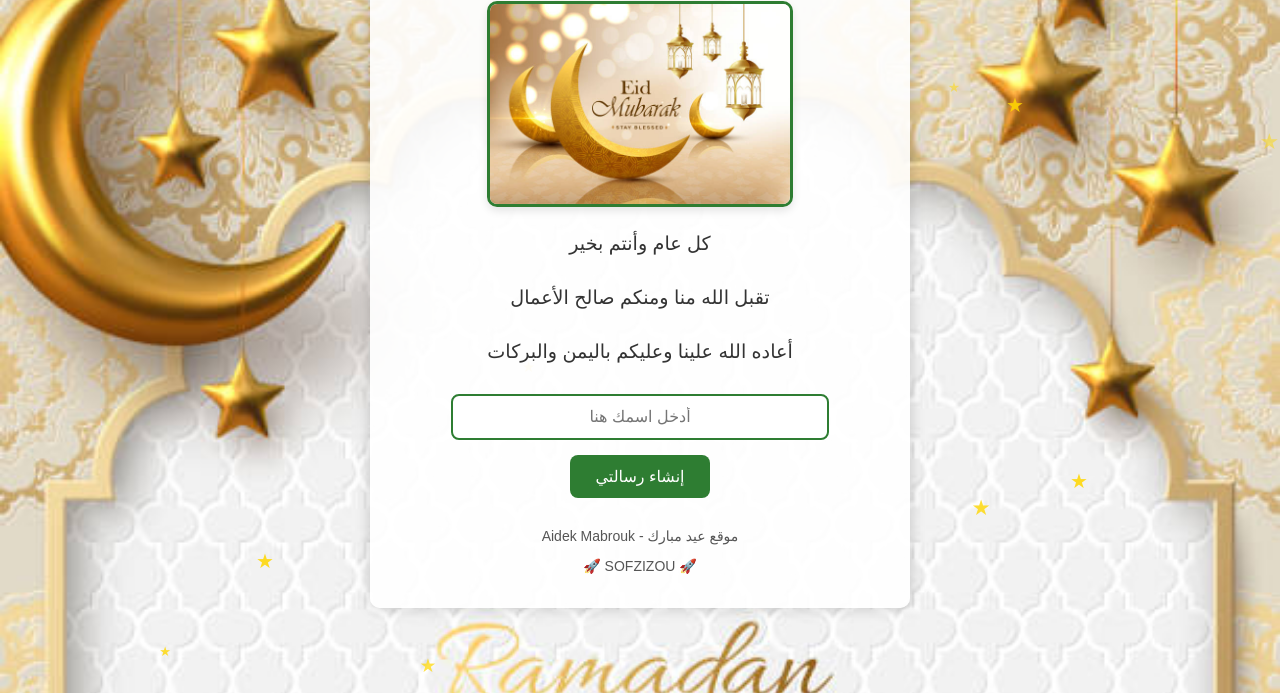
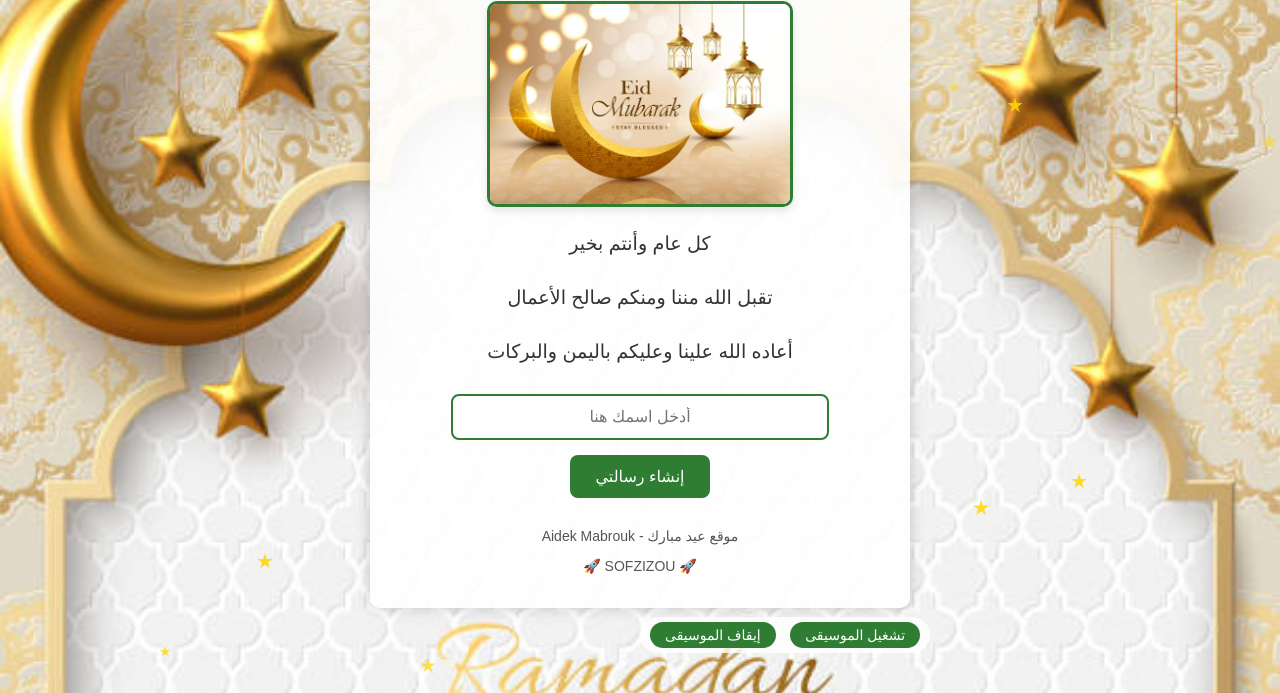
Before and after one commit to sofzizou31/github.io, a plain HTML site: page index.html in a window 1280 px wide. Shown: the part 127-820 px from the top of the page. Drawn offline with nearby package versions, Linux system fonts and the light colour scheme.

Commit message:
Update index.html

```diff
--- a/index.html
+++ b/index.html
@@ -123,9 +123,43 @@
             from { opacity: 0.3; }
             to { opacity: 1; }
         }
+
+        /* Contrôles musique */
+        .music-controls {
+            position: fixed;
+            bottom: 20px;
+            left: 50%;
+            transform: translateX(-50%);
+            z-index: 100;
+            background: rgba(255,255,255,0.8);
+            padding: 5px;
+            border-radius: 20px;
+        }
+
+        .music-controls button {
+            background-color: #2e7d32;
+            color: white;
+            border: none;
+            padding: 5px 15px;
+            margin: 0 5px;
+            border-radius: 20px;
+            cursor: pointer;
+            font-size: 14px;
+        }
     </style>
 </head>
 <body>
+    <!-- Lecteur audio caché -->
+    <audio id="eidMusic" loop>
+        <source src="music/eid-sound.mp3" type="audio/mpeg">
+    </audio>
+
+    <!-- Contrôles musique -->
+    <div class="music-controls animate__animated animate__fadeInUp">
+        <button onclick="playMusic()">تشغيل الموسيقى</button>
+        <button onclick="pauseMusic()">إيقاف الموسيقى</button>
+    </div>
+
     <!-- Décorations flottantes -->
     <img src="images/lantern.png" class="decoration left animate__animated animate__fadeInLeft">
     <img src="images/lantern.png" class="decoration right animate__animated animate__fadeInRight">
@@ -142,7 +176,7 @@
 
         <div class="message">
             <p>كل عام وأنتم بخير</p>
-            <p>تقبل الله منا ومنكم صالح الأعمال</p>
+            <p>تقبل الله مننا ومنكم صالح الأعمال</p>
             <p>أعاده الله علينا وعليكم باليمن والبركات</p>
         </div>
 
@@ -156,12 +190,31 @@
         </div>
 
         <div class="footer">
-            <p>موقع عيد مبارك - Aidek Mabrouk </p>
-            <p> 🚀 SOFZIZOU 🚀 </p>
+            <p>موقع عيد مبارك - Aidek Mabrouk</p>
+            <p>🚀 SOFZIZOU 🚀</p>
         </div>
     </div>
 
     <script>
+        // Gestion de la musique
+        const music = document.getElementById('eidMusic');
+        music.volume = 0.3; // Volume à 30%
+
+        function playMusic() {
+            music.play().catch(e => console.log("Lecture bloquée :", e));
+        }
+
+        function pauseMusic() {
+            music.pause();
+        }
+
+        // Démarrage automatique après interaction utilisateur
+        document.body.addEventListener('click', function initMusic() {
+            playMusic();
+            document.body.removeEventListener('click', initMusic);
+        }, { once: true });
+
+        // Génération de messages
         function generateMessage() {
             const name = document.getElementById('userName').value.trim();
             if (name === '') {
@@ -170,7 +223,7 @@
             }
 
             const messages = [
-                `كل عام و${name} بخير، تقبل الله منا ومنك صالح الأعمال`,
+                `كل عام و${name} بخير، تقبل الله مننا ومنك صالح الأعمال`,
                 `أعاده الله علينا وعليك ${name} باليمن والبركات`,
                 `كل عام وأنت ${name} إلى الله أقرب`,
                 `عيد مبارك ${name}، أسعد الله أيامك`
```
